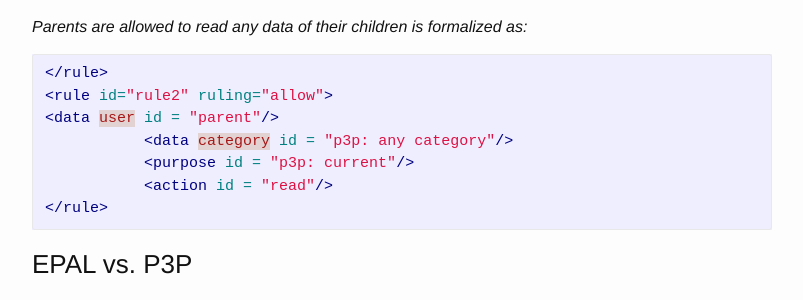
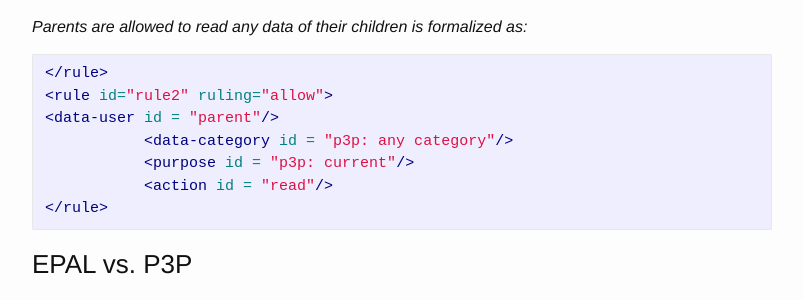
Before and after one commit to irembesik/irembesik.github.io, a Jekyll site: the page built from _posts/2017-11-27-platform-for-privacy-preferences-project.md, in a window 1280 px wide and 900 px high, scrolled down 3968 px. Shown: the part 150-450 px from the top of the window, without its empty margins (238-1041 px from the left). Built offline with Jekyll 4.4.1, drawn with Linux system fonts in a browser that asks for light colours.

Commit message:
Correct typos

````diff
--- a/_posts/2017-11-27-platform-for-privacy-preferences-project.md
+++ b/_posts/2017-11-27-platform-for-privacy-preferences-project.md
@@ -124,8 +124,8 @@ EPAL policy shown below means the following:
 ```xml
 </rule>
 <rule id="rule2" ruling="allow">
-<data user id = "parent"/>
-           <data category id = "p3p: any category"/>
+<data-user id = "parent"/>
+           <data-category id = "p3p: any category"/>
            <purpose id = "p3p: current"/>
            <action id = "read"/>
 </rule>
@@ -209,7 +209,8 @@ XPref rule set shown below implements the following preference:
  <RULE behavior="request"
   condition="/POLICY [
    every $stmt in STATEMENT satisfies (
-    every $purpose in $stmt/PURPOSE/*, every $recip in $stmt/RECIPIENT/* satisfies
+    every $purpose in $stmt/PURPOSE/*,
+    every $recip in $stmt/RECIPIENT/* satisfies
      (name($purpose) = "current" or
      name($purpose) = "pseudo-analysis" or
      (name($purpose) = "individual-analysis" and name($recip) = "ours")) )]" />
````
